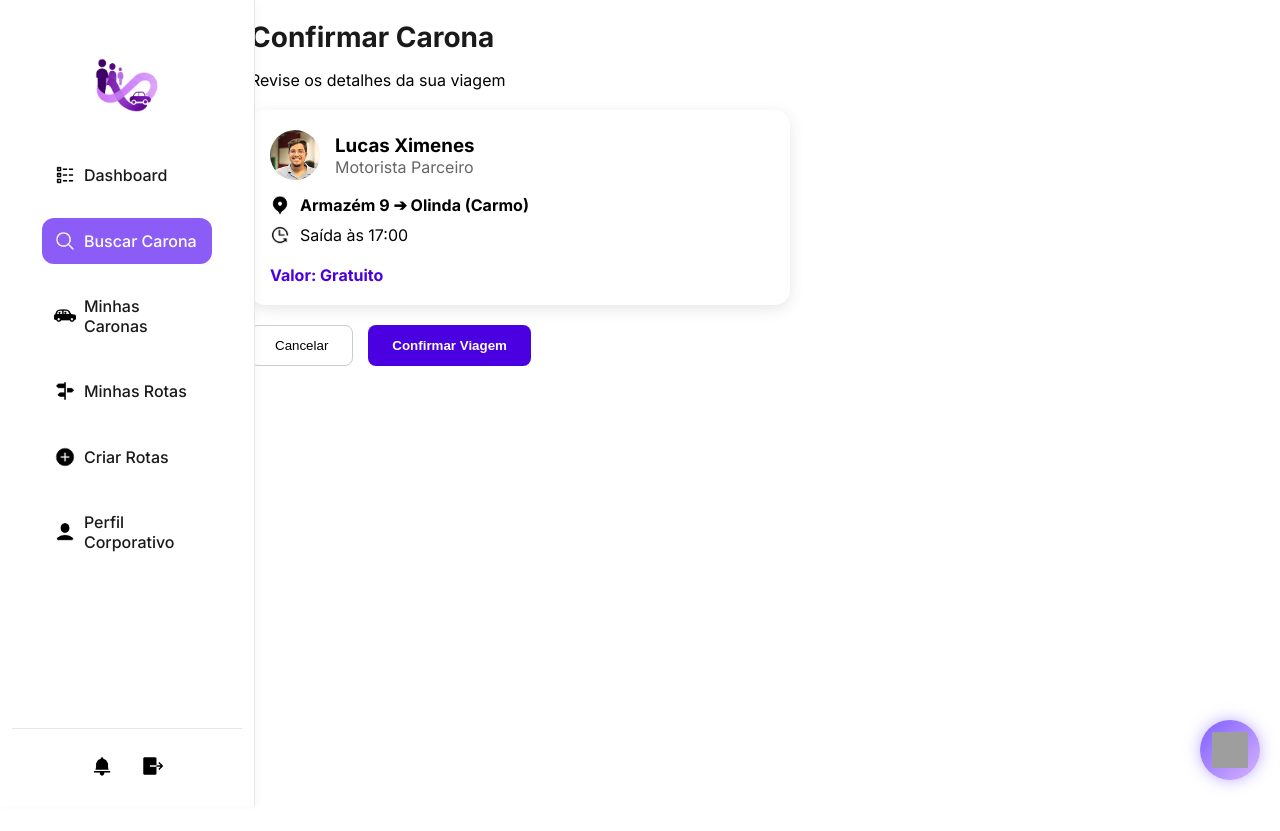
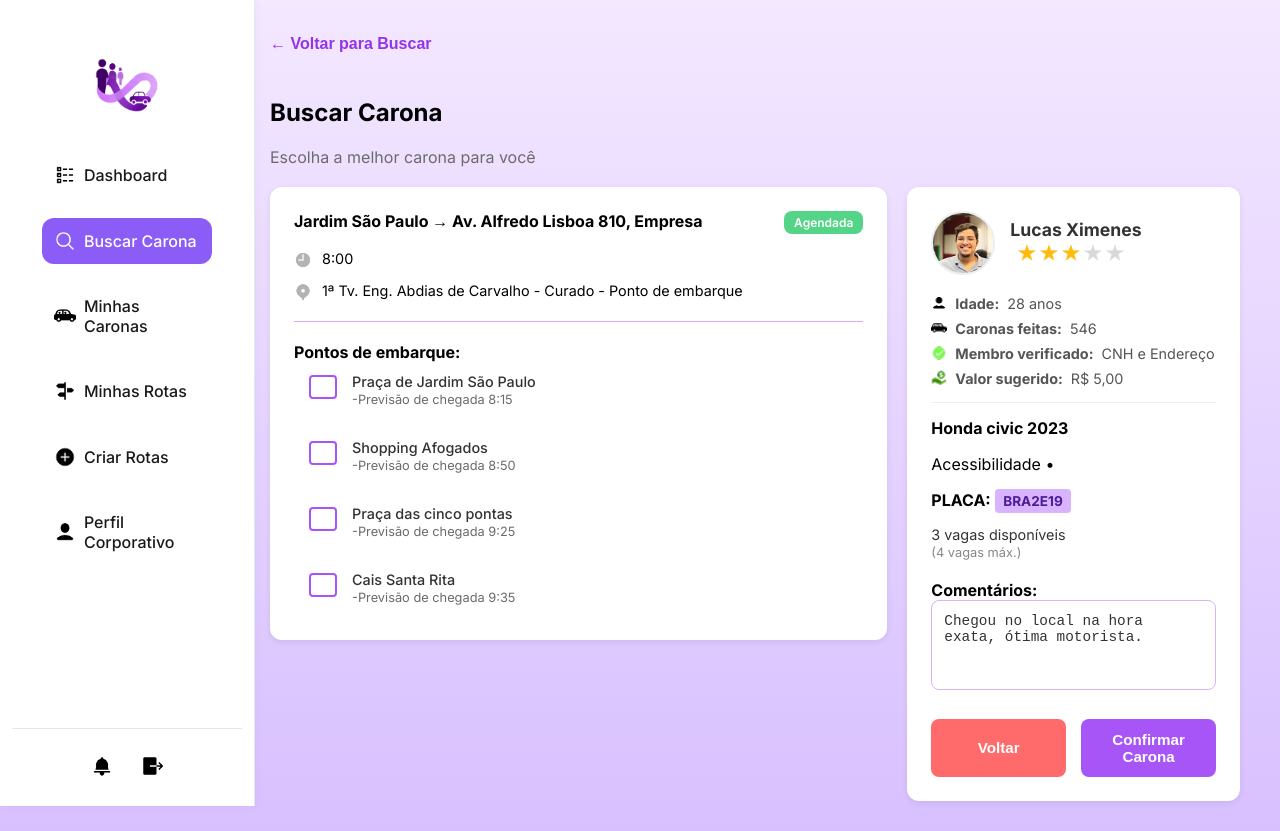
Before and after one commit to JoelsonJose/VamosJuntos, a React (Create React App) app: page /buscar/conforimarcarona in a window 1280 px wide. Before the commit the page ends 800 px from the top, so only its background shows below. Built offline with nearby package versions, Linux system fonts and the light colour scheme; grey boxes are pictures that could not be loaded.

Commit message:
ajustes em bugs

```diff
--- a/src/pages/PaginaConfirmarCarona/PaginaConfirmarCarona.js
+++ b/src/pages/PaginaConfirmarCarona/PaginaConfirmarCarona.js
@@ -1,140 +1,181 @@
-import React from 'react';
+import React, { useState } from 'react';
+import './PaginaConfirmarCarona.css';
+import Sidebar from '../../components/Sidebar/Sidebar';
+import StarRating from '../../components/StarRating/StarRating';
 import { useNavigate } from 'react-router-dom';
-import Sidebar from '../../components/Sidebar/Sidebar';
-import BotaoAcessibilidade from '../../components/BotaoAcessibilidade/BotaoAcessibilidade';
-import { API_URL } from '../../Config'; // Importando a URL certa
-import './PaginaConfirmarCarona.css';
+// IMPORTANTE: Importando a URL para salvar no banco
+import { API_URL } from '../../Config';
 
-// Ícones (ajuste se necessário)
-import IconRelogio from '../../assets/IconsCriar/IconRelogio.png';
-import IconMapa from '../../assets/IconsCriar/IconMapa.png';
-import FotoUsuario2 from '../../assets/Fotos/usuario2.png'; // Foto do Lucas
+import PersonIcon from '../../assets/ConfirmarCarona/PersonConfirmar.png';
+import PeopleIcon from '../../assets/ConfirmarCarona/People in Car Side ViewConfirmar.png';
+import CheckIcon from '../../assets/ConfirmarCarona/Check MarkConfirmar.png';
+import CoinIcon from '../../assets/ConfirmarCarona/Coin in HandConfirmar.png';
+import LucasXimenes from '../../assets/ConfirmarCarona/LucasXimenes.png';
+
+import ClockCinza from '../../assets/RotaCaronista/Clockcinza.png';
+import LocationCinza from '../../assets/RotaCaronista/Locationcinza.png';
 
 export default function PaginaConfirmarCarona() {
+  // começa SEM nenhuma seleção
+  const [selectedPoint, setSelectedPoint] = useState(null);
   const navigate = useNavigate();
 
-  // Simulando os dados da rota que você escolheu (Lucas Ximenes)
-  // Num app real, esses dados viriam via 'state' do navigate
-  const dadosDaRota = {
-    motorista: "Lucas Ximenes",
-    origem: "Armazém 9",
-    destino: "Olinda (Carmo)",
-    horario: "17:00",
-    valor: "Gratuito",
-    fotoId: "usuario2" // Importante para aparecer a foto na lista
+  const pontos = [
+    { id: 1, nome: 'Praça de Jardim São Paulo', horario: '8:15' },
+    { id: 2, nome: 'Shopping Afogados', horario: '8:50' },
+    { id: 3, nome: 'Praça das cinco pontas', horario: '9:25' },
+    { id: 4, nome: 'Cais Santa Rita', horario: '9:35' },
+  ];
+
+  // Comportamento: só 1 selecionado.
+  const handleSelect = (id) => {
+    setSelectedPoint(prev => (prev === id ? null : id));
   };
 
+  // --- FUNÇÃO PARA SALVAR NO BANCO ---
   const handleConfirmar = async () => {
-    // Monta o objeto EXATAMENTE como a tela 'Minhas Caronas' espera
-    const novaCaronaAgendada = {
-      origem: dadosDaRota.origem,
-      destino: dadosDaRota.destino,
-      horario: dadosDaRota.horario,
-      status: "Agendada", // Isso define a cor amarela e o status
-      fotoId: dadosDaRota.fotoId,
+    // Validação simples: obriga escolher um ponto
+    if (!selectedPoint) {
+        alert("Por favor, selecione um ponto de embarque antes de confirmar.");
+        return;
+    }
+
+    // Dados fixos do Lucas Ximenes (baseado no seu layout)
+    const novaCarona = {
+        motorista: "Lucas Ximenes",
+        origem: "Jardim São Paulo",
+        destino: "Av. Alfredo Lisboa 810",
+        horario: "08:00",
+        status: "Agendada",
+        fotoId: "usuario2", // ID da foto do Lucas no mapa da outra página
         rating: 0,
-      locked: false
+        locked: false,
+        valor: "5.00"
     };
 
     try {
-      // Salva na gaveta 'caronas' do MockAPI
         const response = await fetch(`${API_URL}/caronas`, {
             method: 'POST',
             headers: {
                 'Content-Type': 'application/json',
             },
-        body: JSON.stringify(novaCaronaAgendada),
+            body: JSON.stringify(novaCarona),
         });
 
         if (response.ok) {
-        alert("Carona confirmada com sucesso!");
-        navigate('/caronas'); // Vai para 'Minhas Caronas'
+            alert('Carona Confirmada com Sucesso!');
+            navigate('/caronas'); // Vai para Minhas Caronas ver o resultado
         } else {
-        alert("Erro ao confirmar carona.");
+            alert('Erro ao confirmar carona.');
         }
     } catch (error) {
         console.error("Erro:", error);
-      alert("Erro de conexão.");
+        alert('Erro de conexão com o servidor.');
     }
   };
 
-  const handleCancelar = () => {
-    navigate('/buscar');
-  };
+  return (
+    <div className="pagina-confirmar">
+      <Sidebar />
+      <div className="conteudo-confirmar">
+        <button
+            onClick={() => navigate('/buscar')}
+            className="botao-voltar"
+        >
+            &larr; Voltar para Buscar
+        </button>
+        <h2>Buscar Carona</h2>
+        <p className="subtitulo">Escolha a melhor carona para você</p>
 
-  return (
-    <div className="pagina-confirmar-container" style={{ display: 'flex' }}>
-      <Sidebar activePage="buscar" />
+        <div className="container-geral">
+          {/* CARD ESQUERDO */}
+          <div className="card-esquerdo">
+            <div className="trajeto-header">
+              <strong>Jardim São Paulo → Av. Alfredo Lisboa 810, Empresa</strong>
+              <span className="status-agendada">Agendada</span>
+            </div>
 
-      <main className="conteudo-confirmar" style={{ padding: '20px', width: '100%' }}>
-        <h1 className="page-main-title">Confirmar Carona</h1>
-        <p>Revise os detalhes da sua viagem</p>
-
-        {/* Card de Resumo */}
-        <div className="card-confirmacao" style={{
-            background: 'white',
-            padding: '20px',
-            borderRadius: '15px',
-            maxWidth: '500px',
-            boxShadow: '0 4px 15px rgba(0,0,0,0.1)',
-            margin: '20px 0'
-        }}>
-          <div style={{ display: 'flex', alignItems: 'center', marginBottom: '15px' }}>
-            <img src={FotoUsuario2} alt="Motorista" style={{ width: '50px', height: '50px', borderRadius: '50%', marginRight: '15px' }} />
-            <div>
-              <h3 style={{ margin: 0 }}>{dadosDaRota.motorista}</h3>
-              <span style={{ color: '#666' }}>Motorista Parceiro</span>
+            <div className="info-trajeto">
+              <div className="info-item">
+                <img src={ClockCinza} alt="hora" />
+                <span>8:00</span>
+              </div>
+              <div className="info-item">
+                <img src={LocationCinza} alt="local" />
+                <span>1ª Tv. Eng. Abdias de Carvalho - Curado - Ponto de embarque</span>
               </div>
             </div>
 
-          <div style={{ marginBottom: '10px', display: 'flex', alignItems: 'center', gap: '10px' }}>
-            <img src={IconMapa} width="20" alt="" />
-            <strong>{dadosDaRota.origem} ➔ {dadosDaRota.destino}</strong>
+            <hr className="linha-roxa" />
+
+            <div className="pontos-embarque">
+              <strong>Pontos de embarque:</strong>
+              <div className="lista-pontos">
+                {pontos.map((ponto) => (
+                  <label
+                    key={ponto.id}
+                    className={`opcao-embarque ${selectedPoint === ponto.id ? 'ativo' : ''}`}
+                  >
+                    <input
+                      type="checkbox"
+                      checked={selectedPoint === ponto.id}
+                      onChange={() => handleSelect(ponto.id)}
+                    />
+                    <div className="texto-ponto">
+                      <span className="nome-ponto">{ponto.nome}</span>
+                      <span className="previsao">-Previsão de chegada {ponto.horario}</span>
                     </div>
-
-          <div style={{ marginBottom: '10px', display: 'flex', alignItems: 'center', gap: '10px' }}>
-            <img src={IconRelogio} width="20" alt="" />
-            <span>Saída às {dadosDaRota.horario}</span>
+                  </label>
+                ))}
               </div>
-
-          <div style={{ marginTop: '20px', fontWeight: 'bold', color: '#4a00e0' }}>
-            Valor: {dadosDaRota.valor}
             </div>
           </div>
 
-        {/* Botões de Ação */}
-        <div className="actions-row" style={{ display: 'flex', gap: '15px' }}>
-          <button
-            onClick={handleCancelar}
-            style={{
-              padding: '12px 24px',
-              borderRadius: '8px',
-              border: '1px solid #ccc',
-              background: 'transparent',
-              cursor: 'pointer'
-            }}
-          >
-            Cancelar
+          {/* CARD DIREITO */}
+          <div className="card-direito">
+            <div className="perfil">
+              <img src={LucasXimenes} alt="Lucas Ximenes" className="foto-perfil" />
+              <div>
+                <p className="nome-perfil">Lucas Ximenes</p>
+                <StarRating rating={3} />
+              </div>
+            </div>
+
+            <div className="info-lucas">
+              <p><img src={PersonIcon} alt="idade" /> <strong>Idade:</strong> 28 anos</p>
+              <p><img src={PeopleIcon} alt="caronas" /> <strong>Caronas feitas:</strong> 546</p>
+              <p><img src={CheckIcon} alt="verificado" /> <strong>Membro verificado:</strong> CNH e Endereço</p>
+              <p><img src={CoinIcon} alt="valor" /> <strong>Valor sugerido:</strong> R$ 5,00</p>
+            </div>
+
+            <div className="info-veiculo">
+              <strong>Honda civic 2023</strong>
+              <p>Acessibilidade <span className="ponto-acessibilidade">•</span></p>
+              <p><strong>PLACA:</strong> <span className="placa">BRA2E19</span></p>
+              <p className="vagas">3 vagas disponíveis <span className="maximo">(4 vagas máx.)</span></p>
+            </div>
+
+            <div className="comentarios">
+              <strong>Comentários:</strong>
+              <textarea
+                readOnly
+                value="Chegou no local na hora exata, ótima motorista."
+              />
+            </div>
+
+            <div className="botoes">
+              <button className="btn-voltar" onClick={() => navigate('/buscar')}>
+                    Voltar
+              </button>
+              {/* AQUI ESTÁ A MUDANÇA: Chama a função que salva de verdade */}
+              <button className="btn-confirmar" onClick={handleConfirmar}>
+                    Confirmar Carona
               </button>
 
-          <button
-            onClick={handleConfirmar}
-            style={{
-              padding: '12px 24px',
-              borderRadius: '8px',
-              border: 'none',
-              background: '#4a00e0',
-              color: 'white',
-              fontWeight: 'bold',
-              cursor: 'pointer'
-            }}
-          >
-            Confirmar Viagem
-          </button>
             </div>
-
-      </main>
-      <BotaoAcessibilidade />
+          </div>
+        </div>
+      </div>
     </div>
   );
 }
```
Lines whose indentation alone changed are shown as unchanged.
